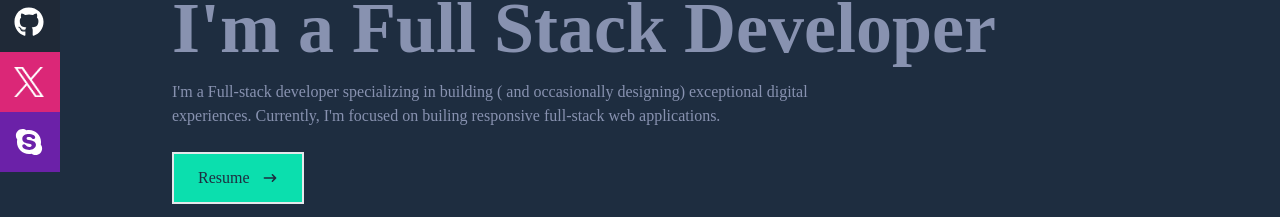
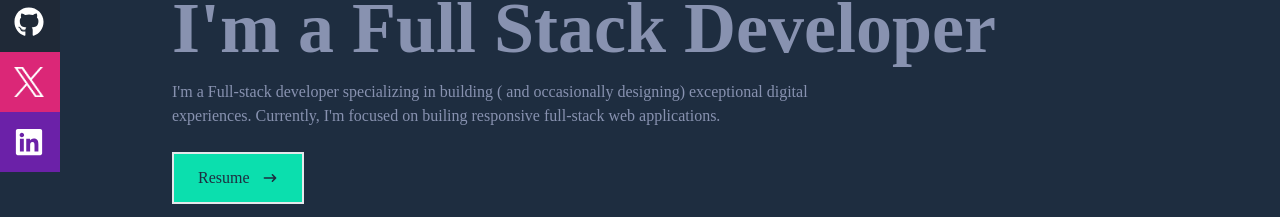
Before and after one commit to khulysojohn/extraClass-Management-app, a React (Create React App) app: page / in a window 1280 px wide. Shown: the part 348-565 px from the top of the page. Built offline with nearby package versions, Linux system fonts and the light colour scheme.

Commit message:
initial commit

```diff
--- a/src/componets/Contact.jsx
+++ b/src/componets/Contact.jsx
@@ -1,6 +1,6 @@
 import React, {useRef} from 'react';
 import emailjs from '@emailjs/browser';
-import { FaSkype, FaGithub, FaTelegram} from 'react-icons/fa';
+import { FaLinkedin, FaGithub, FaTelegram} from 'react-icons/fa';
 import icon from '../assets/logo-white.png';
 
 
@@ -80,8 +80,8 @@ const Contact = () => {
               </a>
             </li>
             <li>
-              <a  href='https://join.skype.com/invite/AnCZ9LffcFSD'>
-                <FaSkype size={40} color='white'/>
+              <a  href='https://www.linkedin.com/in/khulyso/'>
+                <FaLinkedin size={40} color='white'/>
               </a>
             </li>
           </ul>
--- a/src/componets/Navbar.jsx
+++ b/src/componets/Navbar.jsx
@@ -1,5 +1,5 @@
 import React, {useState} from 'react'
-import {FaBars, FaSkype, FaGithub, FaTimes, FaTelegram} from 'react-icons/fa'
+import {FaBars, FaGithub, FaTimes, FaTelegram, FaLinkedin} from 'react-icons/fa'
 import logo from '../assets/logo.png'
 import {Link} from 'react-scroll'
 import icon from '../assets/logo-white.png'
@@ -106,8 +106,8 @@ const Navbar = () => {
           </li>
           <li className='w-[160px] h-[60px] flex justify-between items-center ml-[-100px] hover:ml-[-10px] duration-300 bg-purple-800'>
             <a className='flex justify-between items-center w-full text-[#0BDFAE]'
-            href="https://join.skype.com/invite/AnCZ9LffcFSD">
-              Skype <FaSkype size={30} color='white'/>
+            href="https://www.linkedin.com/in/khulyso/">
+              Linkedin <FaLinkedin size={30} color='white'/>
             </a>
           </li>
         </ul>
```
